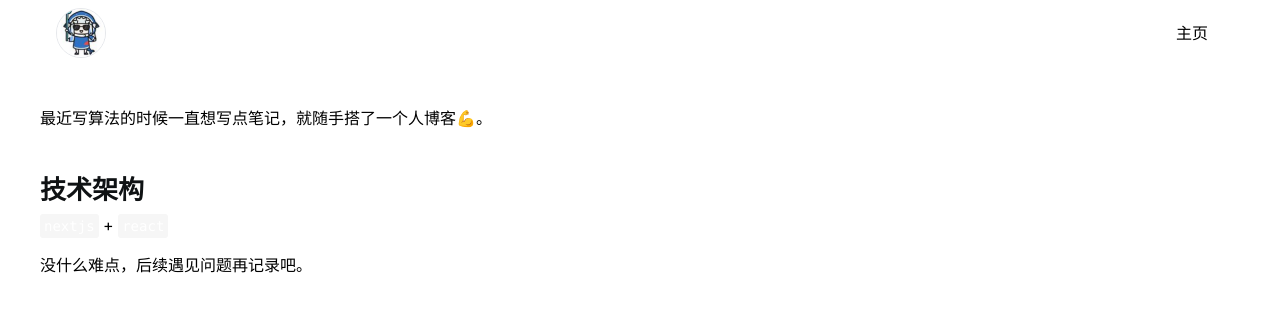
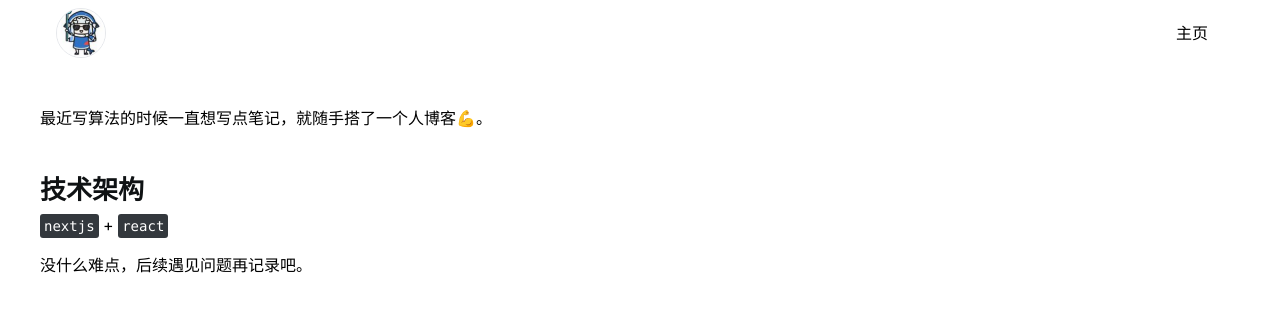
Before and after one commit to Leibuyun/blog, a Next.js app in the folder front/: page /posts/establish-website in a window 1280 px wide. Shown: the top 312 px of the page. Built offline with nearby package versions, Linux system fonts and the light colour scheme.

Commit message:
fix: hljs的code设置背景色

```diff
--- a/front/src/assets/css/markdown.css
+++ b/front/src/assets/css/markdown.css
@@ -222,7 +222,7 @@
   }
 
   /* 代码块 */
-  code {
+  code.hljs {
     background-color: #f6f6f6 !important;
   }
 }
```
